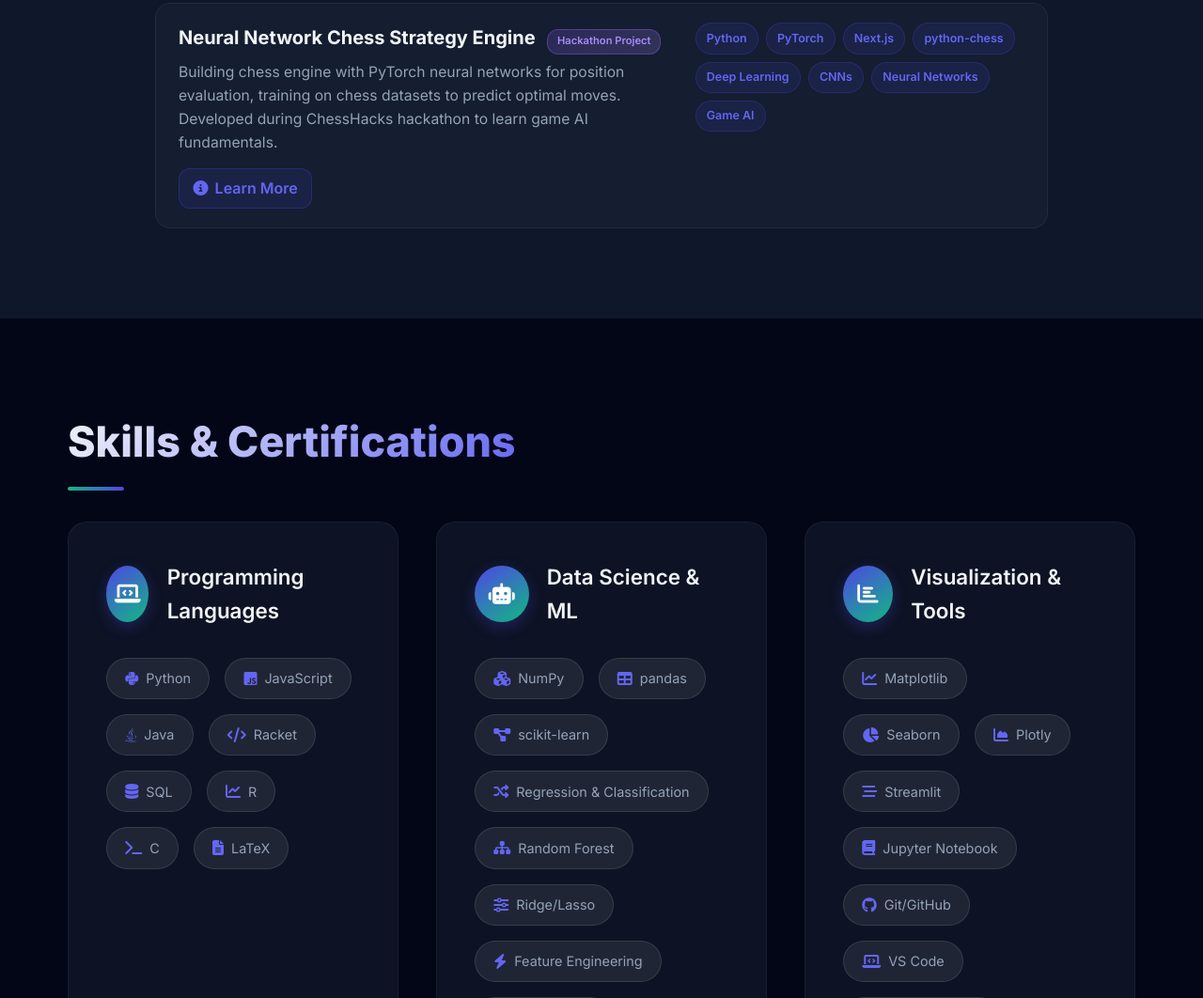
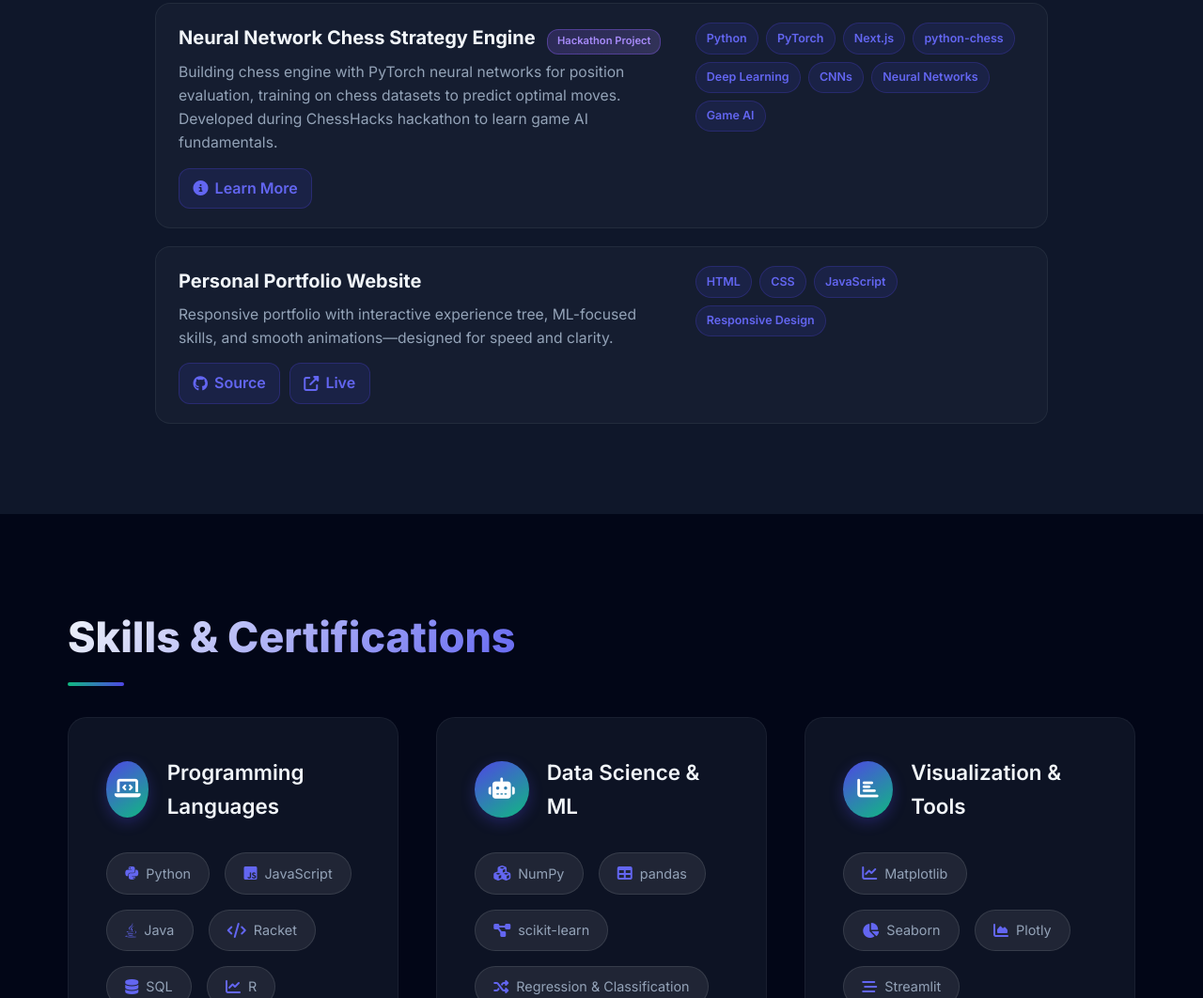
Before and after one commit to Kapil-Iyer/kapil-iyer-portfolio, a website: page index.html in a window 1280 px wide. Shown: the part 6008-7070 px from the top of the page at 94% size. Drawn offline with nearby package versions, Linux system fonts and the light colour scheme.

Commit message:
Add personal portfolio project section to index.html
Added a new project item for the personal portfolio website, including project description, actions, and technologies used.

```diff
--- a/index.html
+++ b/index.html
@@ -2452,7 +2452,29 @@
                         <span class="tech-pill">Neural Networks</span>
                         <span class="tech-pill">Game AI</span>
                     </div>
-                </div>
+                    </div>
+                <!-- Portfolio -->
+<div class="project-item">
+    <div class="project-meta">
+        <h3>Personal Portfolio Website</h3>
+        <p>Responsive portfolio with interactive experience tree, ML-focused skills, and smooth animations—designed for speed and clarity.</p>
+        <div class="project-actions">
+            <a class="project-btn" href="https://github.com/Kapil-Iyer/kapil-iyer-portfolio" target="_blank">
+                <i class="fab fa-github"></i> Source
+            </a>
+            <a class="project-btn" href="#hero">
+                <i class="fas fa-external-link-alt"></i> Live
+            </a>
+        </div>
+    </div>
+    <div class="project-tech">
+        <span class="tech-pill">HTML</span>
+        <span class="tech-pill">CSS</span>
+        <span class="tech-pill">JavaScript</span>
+        <span class="tech-pill">Responsive Design</span>
+    </div>
+</div>
+
 
             </div>
         </div>
```
